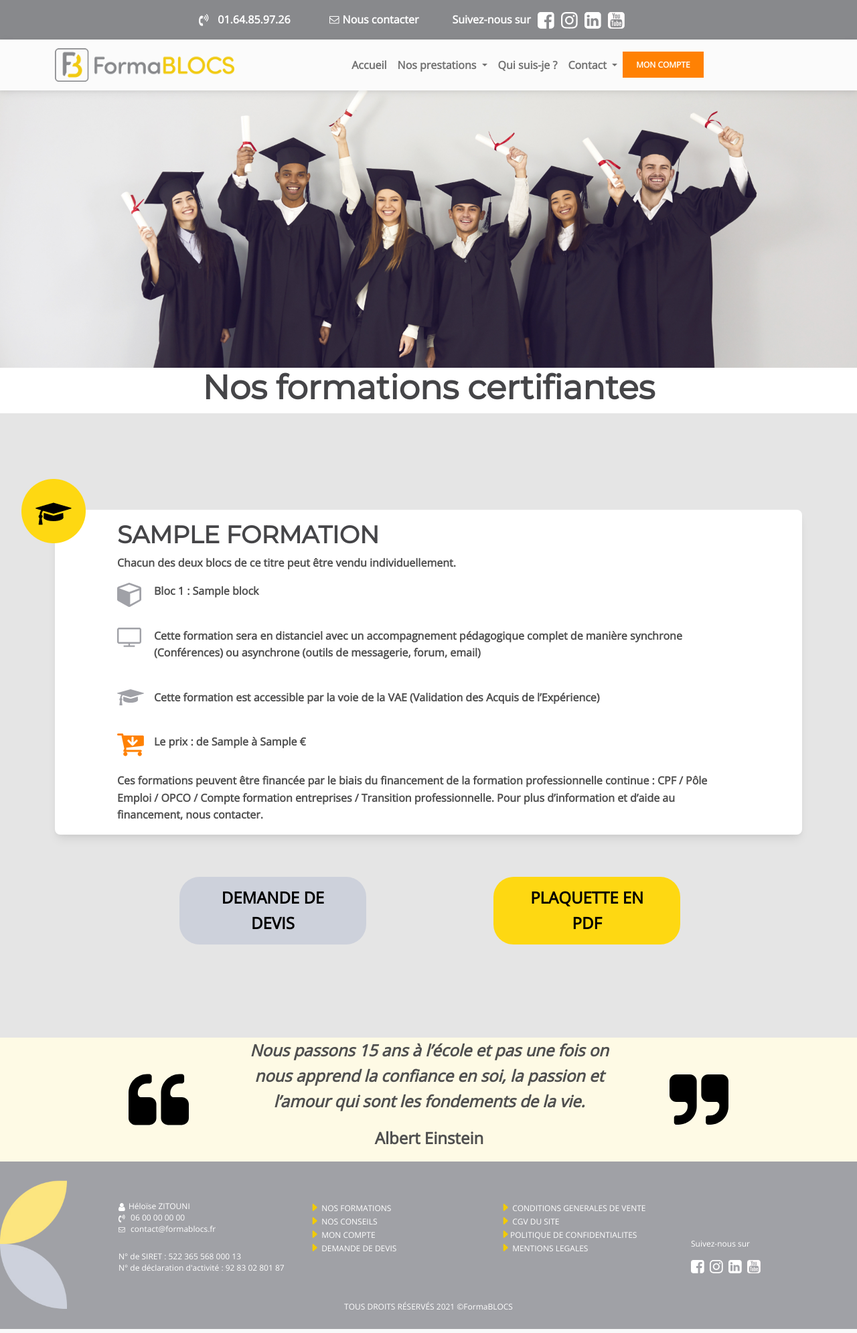
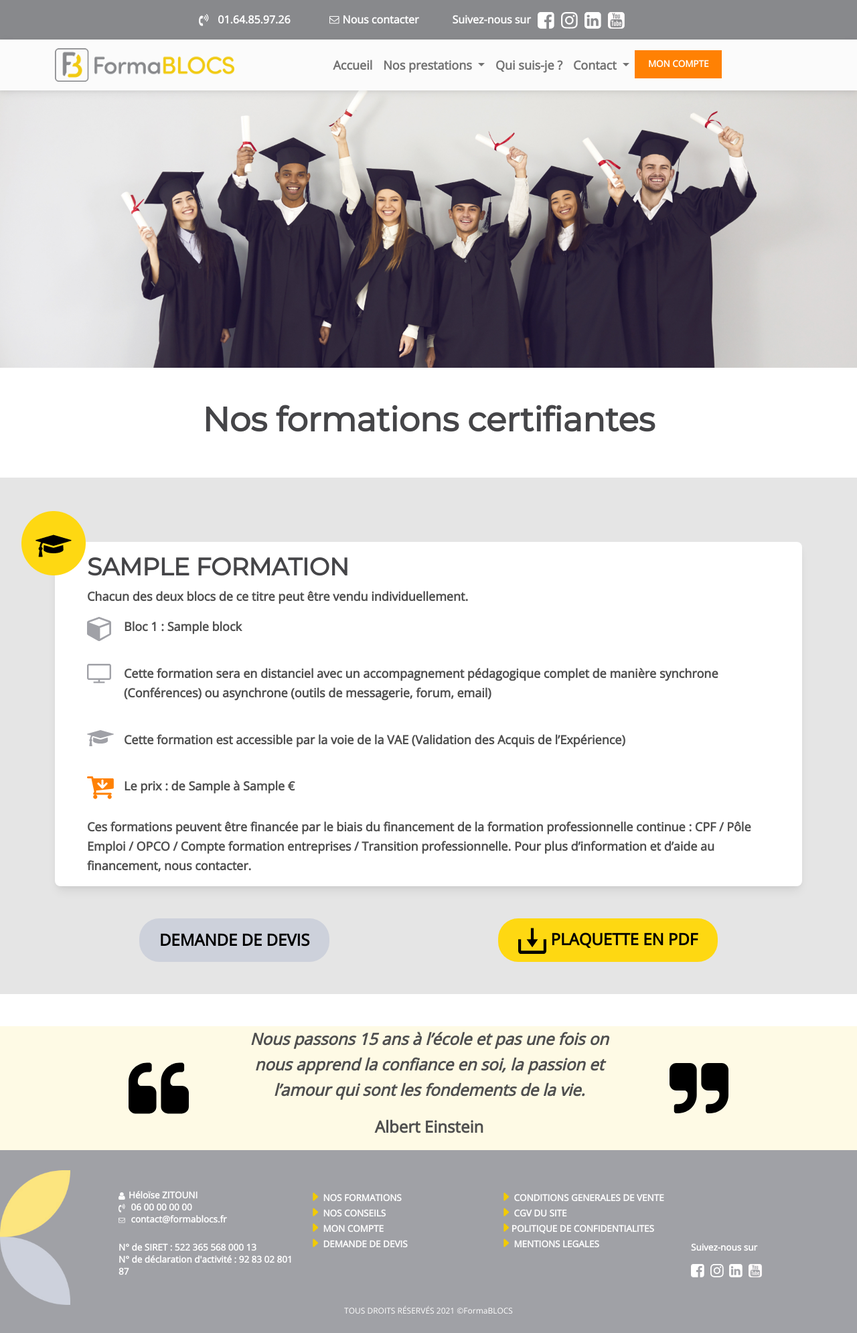
Before and after one commit to jeanseb62/Forma-Blocs, a Symfony app: template templates/formation/index.html.twig in a window 1280 px wide. Shown: the whole page at 67% size. Run offline with Twig, Linux system fonts and the light colour scheme; the template is opened without the code that fills it: most values are stand-ins (such as "Sample title", 1, 10 or a date in 2020); some libraries are stand-ins or nearby versions.

Commit message:
Integration front-end de la page Nos conseils
Intégration de la page Nos conseils
Récupération des conseils (advice)
Modification mineure sur les templates

```diff
--- a/public/css/style.css
+++ b/public/css/style.css
@@ -18,11 +18,18 @@ h6 {
     color: #454548;
 }
 
-h1,
-h2 {
+h1 {
     font-size: 3.125em;
 }
 
+h2 {
+    font-size: 2.25em;
+}
+
+p, li {
+   font-size: 1.125em;
+   font-weight: 600;
+}
 
 
 
@@ -43,9 +50,6 @@ h2 {
     padding-top: 100px;
 }
 
-
-
-
 /* Text */
 .text-highlight {
     color: #F2CB02;
@@ -63,6 +67,14 @@ h2 {
 }
 
 
+
+
+.iconCard {
+    position: relative;
+    top: 50px;
+    right: 50px;
+    z-index: 2;
+}
 
 
 /* Block */
@@ -111,13 +123,6 @@ h2 {
     background-color: #E5E5E5;;
 }
 
-.formation .iconCard {
-    position: relative;
-    top: 50px;
-    right: 50px;
-    z-index: 2;
-}
-
 .formation .card-title{
     font-size: 2.25em;
 }
@@ -146,7 +151,19 @@ h2 {
 }
 
 
+/* Conseil */
+.conseil, .accompagnement {
+    background-color: #F5F6F8;
+}
 
+.accompagnement h3, .accompagnement h4 {
+    font-size: 1.5625em;
+    font-weight: bold;
+}
+
+.accompagnement h3 {
+    color: #E5C210;
+}
 
 /* Card */
 .prestation .card-container {
@@ -201,8 +218,6 @@ h2 {
 
 /* Yellow */
 .btnYellow {
-    margin-top: 63px;
-    margin-bottom: 139px;
     background-color: #FED812;
 }
 
--- a/src/Controller/FormationController.php
+++ b/src/Controller/FormationController.php
@@ -16,7 +16,7 @@ use Symfony\Component\Routing\Annotation\Route;
 class FormationController extends AbstractController
 {
     /**
-     * @Route("/", name="formation_index", methods={"GET"})
+     * @Route("/", name="formation", methods={"GET"})
      */
     public function index(FormationRepository $formationRepository): Response
     {
--- a/templates/formation/index.html.twig
+++ b/templates/formation/index.html.twig
@@ -5,17 +5,16 @@
 {% block body %}
 
 <main>
-    <img src={{ asset('assets/images/desk-bandeau-formations.jpg')}} alt="formation" class="img-fluid">
-
-    <h1 class="text-center">Nos formations certifiantes</h2>
-    <div class="formation">
-        <div class="container pt-5">
+    <img src={{ asset('assets/images/background/desk-bandeau-formations.jpg')}} alt="bandeau formations" class="img-fluid">
+    <h1 class="text-center py-5">Nos formations certifiantes</h1>
+    <div class="formation mb-5">
+        <div  class="container">
             {% for formation in formations %}
-            <img src="{{ asset('assets/icons/desk-cercle-chapeau-noir.png') }}" alt="icon card" class="iconCard">
+            <img src={{ asset('assets/icons/desk-cercle-chapeau-noir.png') }} alt="icon card" class="iconCard">
             <div class="card">
-                <h2 class="card-title col-10 text-uppercase offset-1 pt-3">{{ formation.title }}</h3>
-                <p class="offset-1">Chacun des deux blocs de ce titre peut être vendu individuellement.</p>
-                <div class="card-body col-10 offset-1 cardFormation">
+                <h2 class="card-title text-uppercase col-11 pt-3 px-5">{{ formation.title }}</h2>
+                <p class="px-5">Chacun des deux blocs de ce titre peut être vendu individuellement.</p>
+                <div class="card-body px-5 cardFormation">
 
                     <img src={{asset('assets/icons/desk-picto-cube.svg')}} alt="icone block">
                     <ul class="list-unstyled">
@@ -38,21 +37,24 @@
 
 
                 </div>
-                <p class="offset-1 col-10 pt-3">Ces formations peuvent être financée par le biais du financement de la formation professionnelle
+                <p class="px-5 pt-3">Ces formations peuvent être financée par le biais du financement de la formation professionnelle
                         continue : CPF / Pôle Emploi / OPCO /
                         Compte formation entreprises / Transition professionnelle.
                         Pour plus d’information et d’aide au financement, nous contacter. </p>
             </div>
-            <div>
-                <button class="btnGrey col-3 offset-2">Demande de devis</button>
-                <button class="btnYellow col-3 offset-2">Plaquette en pdf</button>
+            <div class="d-flex flex-row justify-content-around py-5">
+                <button class="btnGrey">Demande de devis</button>
+                <button class="btnYellow">
+                    <img src={{ asset('assets/icons/telecharger.svg')}} alt="télécharger">
+                    Plaquette en pdf
+                </button>
             </div>
             {% endfor %}
         </div>
     </div>
 
     <div class="quote d-flex flex-row">
-        <img src="{{ asset('assets/images/background/desk-quote-left.svg')}}" alt="quote left">
+        <img src={{ asset('assets/images/background/desk-quote-left.svg')}} alt="quote left">
         <div class="container">
             <p class="text-center col-10 offset-1 textBig quoteText">Nous passons 15
                 ans à l’école et pas
@@ -61,7 +63,7 @@
             </p>
             <p class="text-center textBig">Albert Einstein</p>
         </div>
-        <img src="{{ asset('assets/images/background/desk-quote-right.svg')}}" alt="quote right">
+        <img src={{ asset('assets/images/background/desk-quote-right.svg')}} alt="quote right">
     </div>
 </main>
 
--- a/templates/includes/header.html.twig
+++ b/templates/includes/header.html.twig
@@ -52,8 +52,8 @@
               Nos prestations
             </a>
             <ul class="dropdown-menu" aria-labelledby="navbarDropdownPrestation">
-              <li><a class="dropdown-item" href="{{ path('formation_index') }}">Nos formations</a></li>
-              <li><a class="dropdown-item" href="#">Nos conseils en formation</a></li>
+              <li><a class="dropdown-item" href="{{ path('formation') }}">Nos formations</a></li>
+              <li><a class="dropdown-item" href="{{ path('advice')}}">Nos conseils en formation</a></li>
             </ul>
           </li>
 
```
Also changed, not shown: src/Controller/AdviceController.php (added, +21 -0 lines), templates/advice/index.html.twig (+106 -13 lines), templates/default/index.html.twig (+9 -11 lines), public/assets/icons/desk-cercle-puzzle.svg (added), public/assets/icons/telecharger.svg (added), public/assets/images/background/desk-bandeau-conseils.jpg (added), public/assets/images/background/desk-bandeau-formations.jpg (renamed from public/assets/images/desk-bandeau-formations.jpg).
